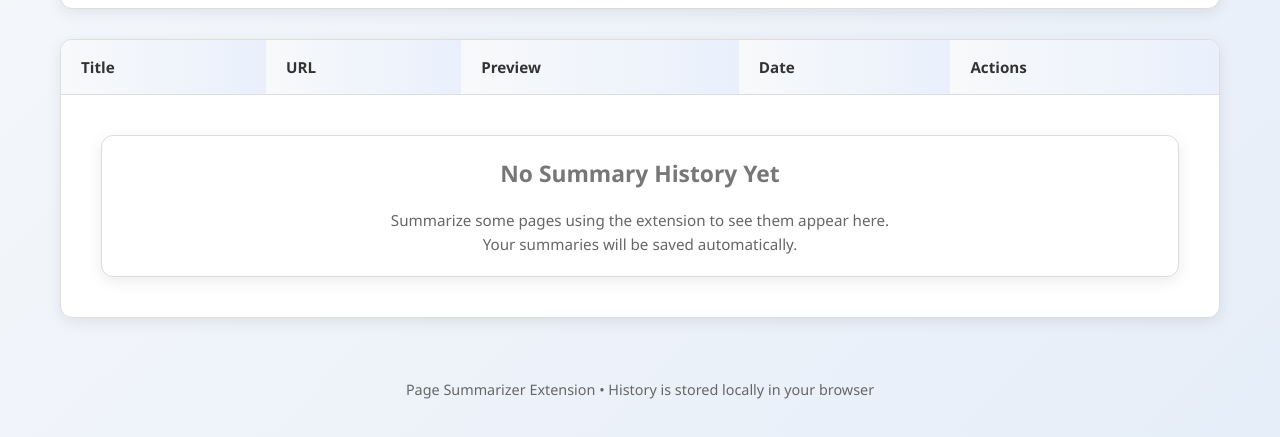
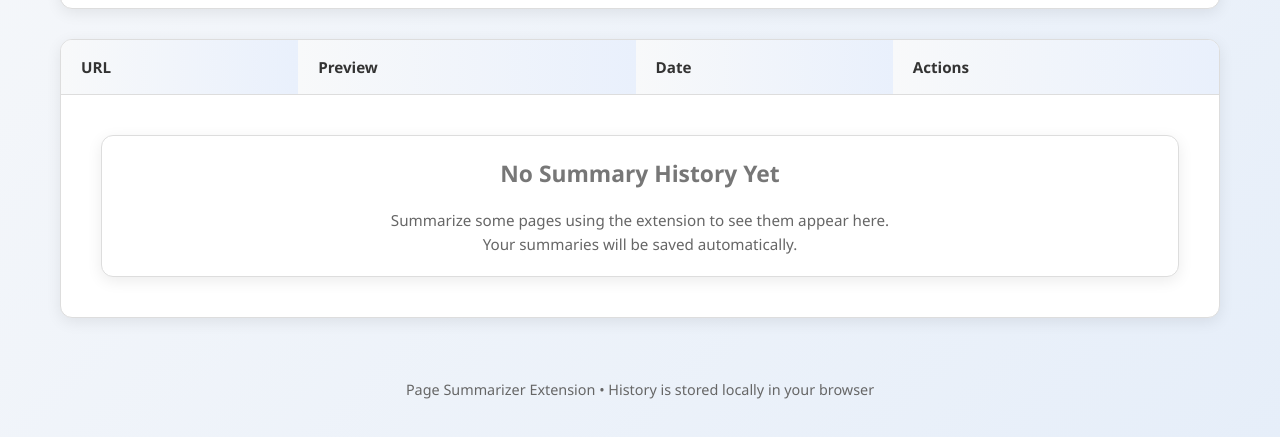
Before and after one commit to bharatnanda/page-summariser, a browser extension: page history.html in a window 1280 px wide. Shown: the part 129-566 px from the top of the page. Drawn offline with Linux system fonts and the light colour scheme.

Commit message:
Fixed the history table columns

```diff
--- a/history.html
+++ b/history.html
@@ -216,7 +216,6 @@
       <table class="history-table" id="historyTable">
         <thead>
           <tr>
-            <th>Title</th>
             <th>URL</th>
             <th>Preview</th>
             <th>Date</th>
```
